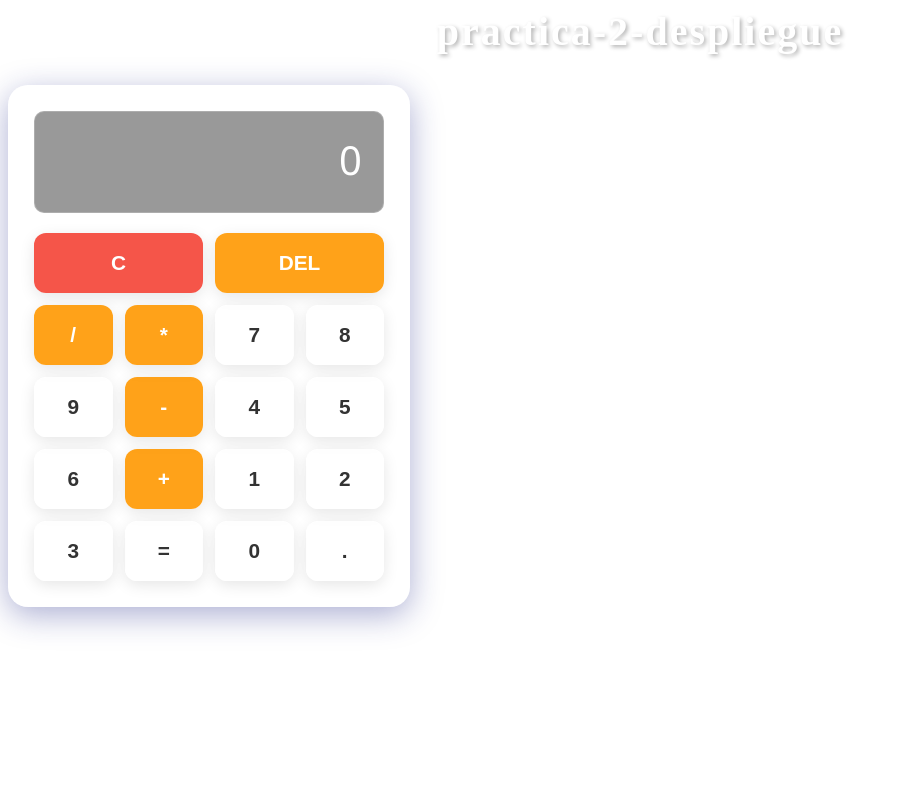
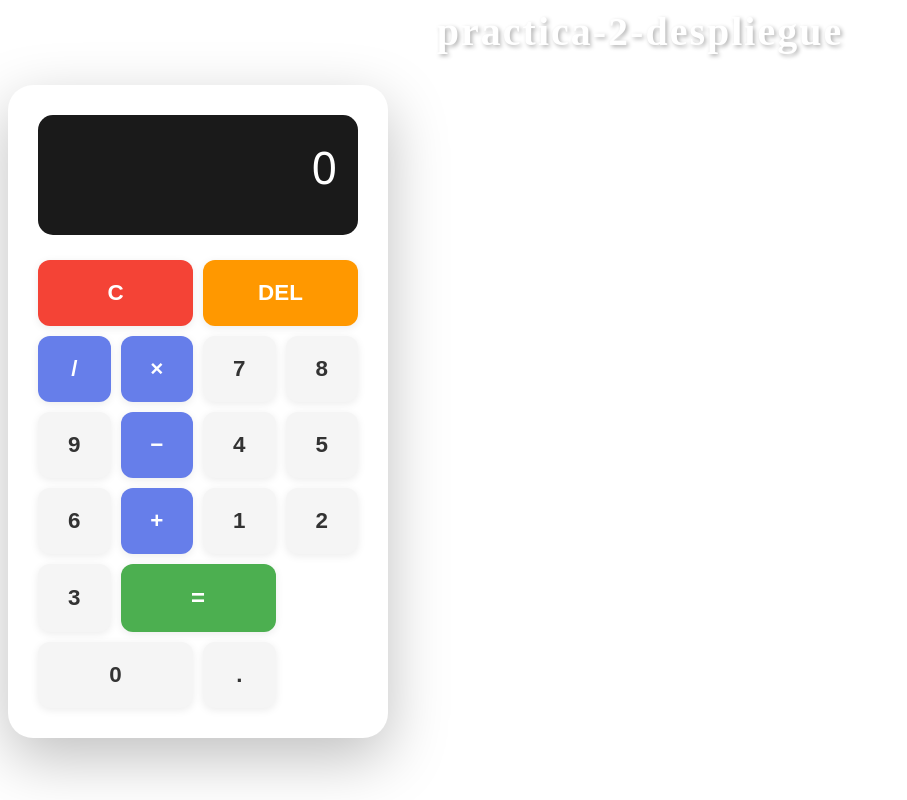
Before and after one commit to Antonio-DR99/practica-final, an Angular app: page / in a window 1280 px wide. Shown: the whole page, without its empty margins (0-907 px from the left). Built offline with nearby package versions, Linux system fonts and the light colour scheme.

Commit message:
correcciones

```diff
--- a/src/app/calculadora/calculadora.css
+++ b/src/app/calculadora/calculadora.css
@@ -1,122 +1,153 @@
 .calculator {
-  max-width: 350px;
-  padding: 25px;
-  background: rgba(255, 255, 255, 0.1);
-  backdrop-filter: blur(10px);
-  border-radius: 20px;
-  box-shadow: 0 8px 32px 0 rgba(31, 38, 135, 0.37);
-  border: 1px solid rgba(255, 255, 255, 0.18);
+  width: 100%;
+  max-width: 320px;
+  padding: 30px;
+  background: #ffffff;
+  border-radius: 25px;
+  box-shadow: 0 20px 60px rgba(0, 0, 0, 0.25);
   font-family: 'Segoe UI', Tahoma, Geneva, Verdana, sans-serif;
 }
 
 .display {
-  background: rgba(0, 0, 0, 0.4);
+  background: #1a1a1a;
   color: #fff;
-  font-size: 2.5em;
-  padding: 20px;
-  margin-bottom: 20px;
-  border-radius: 10px;
+  font-size: 2.8em;
+  padding: 25px 20px;
+  margin-bottom: 25px;
+  border-radius: 15px;
   text-align: right;
   word-wrap: break-word;
   word-break: break-all;
-  min-height: 60px;
+  min-height: 70px;
   overflow: hidden;
-  border: 1px solid rgba(255, 255, 255, 0.2);
   font-weight: 300;
   letter-spacing: 1px;
+  line-height: 1.2;
 }
 
 .buttons {
   display: grid;
   grid-template-columns: repeat(4, 1fr);
-  gap: 12px;
+  gap: 10px;
 }
 
 .btn {
-  padding: 18px;
-  font-size: 1.3em;
+  padding: 20px;
+  font-size: 1.4em;
   border: none;
   border-radius: 12px;
-  background: rgba(255, 255, 255, 0.9);
+  background: #f0f0f0;
   color: #333;
   cursor: pointer;
   font-weight: 600;
-  transition: all 0.3s ease;
-  box-shadow: 0 4px 15px rgba(0, 0, 0, 0.1);
+  transition: all 0.2s ease;
+  box-shadow: 0 2px 8px rgba(0, 0, 0, 0.08);
 }
 
 .btn:hover {
-  background: #fff;
-  transform: translateY(-2px);
-  box-shadow: 0 6px 20px rgba(0, 0, 0, 0.2);
+  background: #e0e0e0;
+  transform: translateY(-1px);
+  box-shadow: 0 4px 12px rgba(0, 0, 0, 0.12);
 }
 
 .btn:active {
   transform: translateY(0);
-  box-shadow: 0 2px 10px rgba(0, 0, 0, 0.1);
+  box-shadow: 0 1px 4px rgba(0, 0, 0, 0.06);
 }
 
-.btn.operator {
-  background: rgba(255, 152, 0, 0.9);
+/* Botones de números */
+.btn-number {
+  background: #f5f5f5;
+  color: #333;
+}
+
+.btn-number:hover {
+  background: #e8e8e8;
+}
+
+/* Botones de operadores */
+.btn-operator {
+  background: #667eea;
   color: #fff;
   font-weight: 700;
 }
 
-.btn.operator:hover {
-  background: #ff9500;
+.btn-operator:hover {
+  background: #5568d3;
 }
 
-.btn.clear {
-  background: rgba(244, 67, 54, 0.9);
+.btn-operator:active {
+  background: #4a5bc0;
+}
+
+/* Botón Limpiar */
+.btn-clear {
+  background: #f44336;
   color: #fff;
   grid-column: span 2;
   font-weight: 700;
 }
 
-.btn.clear:hover {
-  background: #f44336;
+.btn-clear:hover {
+  background: #d32f2f;
 }
 
-.btn.delete {
-  background: rgba(255, 152, 0, 0.9);
+.btn-clear:active {
+  background: #b71c1c;
+}
+
+/* Botón Borrar */
+.btn-delete {
+  background: #ff9800;
   color: #fff;
   grid-column: span 2;
   font-weight: 700;
 }
 
-.btn.delete:hover {
-  background: #ff9500;
+.btn-delete:hover {
+  background: #f57c00;
 }
 
-.btn.equals {
-  background: rgba(76, 175, 80, 0.9);
+.btn-delete:active {
+  background: #e65100;
+}
+
+/* Botón Igual */
+.btn-equals {
+  background: #4caf50;
   color: #fff;
   grid-column: span 2;
   font-size: 1.5em;
   font-weight: 700;
 }
 
-.btn.equals:hover {
-  background: #4caf50;
+.btn-equals:hover {
+  background: #45a049;
 }
 
-.btn.zero {
+.btn-equals:active {
+  background: #3d8b40;
+}
+
+/* Botón Cero */
+.btn-zero {
   grid-column: span 2;
 }
 
 @media (max-width: 480px) {
   .calculator {
     max-width: 100%;
-    padding: 15px;
+    padding: 20px;
   }
 
   .display {
-    font-size: 1.8em;
-    padding: 15px;
+    font-size: 2em;
+    padding: 20px 15px;
+    min-height: 60px;
   }
 
   .btn {
-    padding: 14px;
-    font-size: 1.1em;
+    padding: 16px;
+    font-size: 1.2em;
   }
 }
--- a/src/app/calculadora/calculadora.html
+++ b/src/app/calculadora/calculadora.html
@@ -1,27 +1,32 @@
 <div class="calculator">
   <div class="display">{{ display || '0' }}</div>
   <div class="buttons">
-    <button (click)="press('C')" class="btn clear">C</button>
-    <button (click)="press('DEL')" class="btn delete">DEL</button>
-    <button (click)="press('/')" class="btn operator">/</button>
-    <button (click)="press('*')" class="btn operator">*</button>
+    <!-- Primera fila: Control -->
+    <button (click)="press('C')" class="btn btn-clear">C</button>
+    <button (click)="press('DEL')" class="btn btn-delete">DEL</button>
+    <button (click)="press('/')" class="btn btn-operator">/</button>
+    <button (click)="press('*')" class="btn btn-operator">×</button>
 
-    <button (click)="press('7')" class="btn">7</button>
-    <button (click)="press('8')" class="btn">8</button>
-    <button (click)="press('9')" class="btn">9</button>
-    <button (click)="press('-')" class="btn operator">-</button>
+    <!-- Segunda fila: 7, 8, 9 -->
+    <button (click)="press('7')" class="btn btn-number">7</button>
+    <button (click)="press('8')" class="btn btn-number">8</button>
+    <button (click)="press('9')" class="btn btn-number">9</button>
+    <button (click)="press('-')" class="btn btn-operator">−</button>
 
-    <button (click)="press('4')" class="btn">4</button>
-    <button (click)="press('5')" class="btn">5</button>
-    <button (click)="press('6')" class="btn">6</button>
-    <button (click)="press('+')" class="btn operator">+</button>
+    <!-- Tercera fila: 4, 5, 6 -->
+    <button (click)="press('4')" class="btn btn-number">4</button>
+    <button (click)="press('5')" class="btn btn-number">5</button>
+    <button (click)="press('6')" class="btn btn-number">6</button>
+    <button (click)="press('+')" class="btn btn-operator">+</button>
 
-    <button (click)="press('1')" class="btn">1</button>
-    <button (click)="press('2')" class="btn">2</button>
-    <button (click)="press('3')" class="btn">3</button>
-    <button (click)="press('=')" class="btn equals\">=</button>
+    <!-- Cuarta fila: 1, 2, 3 -->
+    <button (click)="press('1')" class="btn btn-number">1</button>
+    <button (click)="press('2')" class="btn btn-number">2</button>
+    <button (click)="press('3')" class="btn btn-number">3</button>
+    <button (click)="press('=')" class="btn btn-equals">=</button>
 
-    <button (click)="press('0')" class="btn zero\">0</button>
-    <button (click)="press('.')" class="btn operator\">.</button>
+    <!-- Quinta fila: 0, punto -->
+    <button (click)="press('0')" class="btn btn-number btn-zero">0</button>
+    <button (click)="press('.')" class="btn btn-number">.</button>
   </div>
 </div>
```
